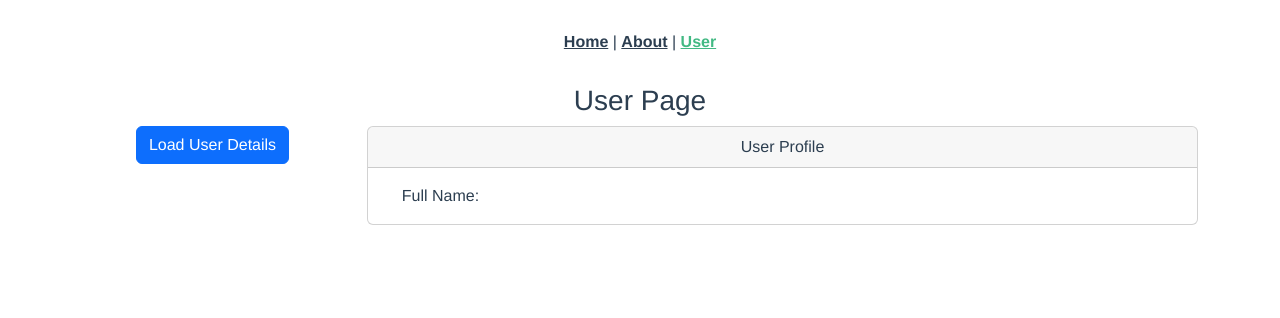
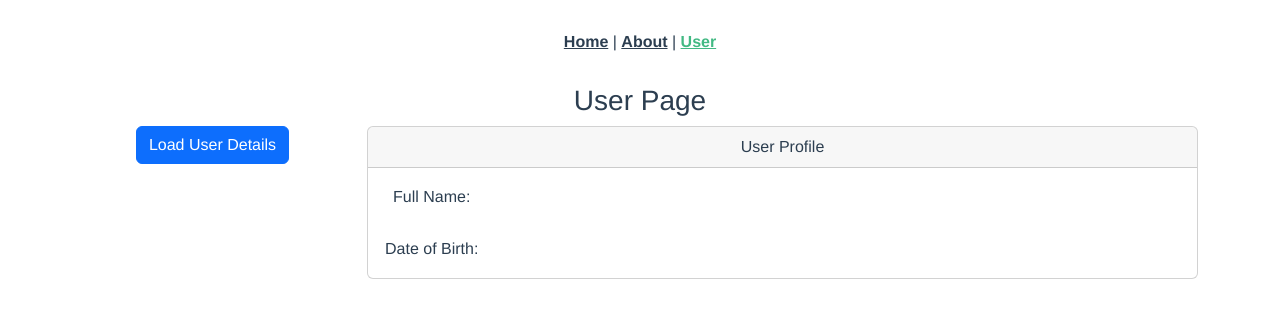
Before and after one commit to johnpwise/FunWithTdd, a Vue app in the folder TDDPlayground.Web/tdd-playground/: page /user in a window 1280 px wide. Shown: the top 318 px of the page. Built offline with nearby package versions, Linux system fonts and the light colour scheme.

Commit message:
Started padding out the user page

```diff
--- a/TDDPlayground.Web/tdd-playground/src/components/user/User.vue
+++ b/TDDPlayground.Web/tdd-playground/src/components/user/User.vue
@@ -17,11 +17,33 @@
                     </div>
                     <div class="card-body">
                         <div class="row">
-                            <div class="col-md-2">
-                                <span>{{ formLables.fullName }}</span>
-                            </div>
-                            <div class="col-md-10">
-                                <span>{{ user.name.title }} {{ user.name.first }} {{ user.name.last }}</span>
+                            <div class="col-md-12">
+                                <table>
+                                    <tr>
+                                        <td>
+                                            <span>{{ formLabels.fullName }}</span>
+                                        </td>
+                                        <td>
+                                            <span>{{ user.name.title }} {{ user.name.first }} {{ user.name.last }}</span>
+                                        </td>
+                                        <td rowspan="2">
+                                            <img :src="user.picture.large" :alt="user.name.first" />
+                                        </td>
+                                    </tr>
+                                    <tr>
+                                        <td>&nbsp;</td>
+                                        <td>&nbsp;</td>
+                                    </tr>
+                                    <tr>
+                                        <td>
+                                            <span>{{ formLabels.dob }}</span>
+                                        </td>
+                                        <td>
+                                            <span>{{ user.dob.date }}</span>
+                                        </td>
+                                        <td>&nbsp;</td>
+                                    </tr>
+                                </table>
                             </div>
                         </div>
                     </div>
@@ -44,10 +66,19 @@ export default defineComponent({
                     title: '',
                     first: '',
                     last: ''
+                },
+                picture: {
+                    medium: '',
+                    large: '',
+                },
+                dob: {
+                    date: '',
+                    age: 0
                 }
             },
-            formLables: {
-                fullName: 'Full Name:'
+            formLabels: {
+                fullName: 'Full Name:',
+                dob: 'Date of Birth:'
             }
         }
     },
```
Also changed, not shown: 2 other files (tests, documents, lock files or other folders).
